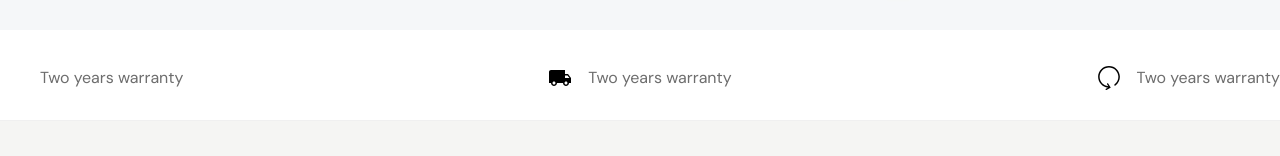
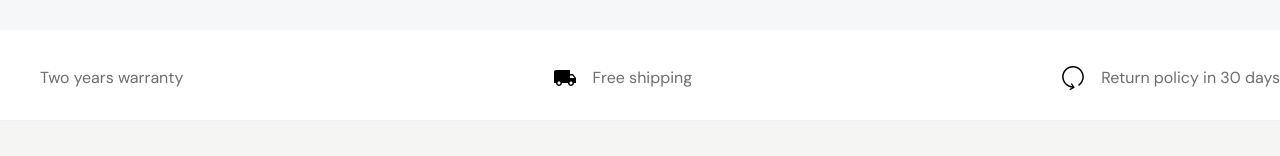
Before and after one commit to Nabab-Sharif/React-Project-5-Ecommerce-Orebi, a React (Vite) app: page / in a window 1280 px wide. Shown: the part 558-714 px from the top of the page. Built offline with nearby package versions, Linux system fonts and the light colour scheme; some icons are missing.

Commit message:
BannerFooter part  Update of Home Page

```diff
--- a/src/components/home/BannerFooter.jsx
+++ b/src/components/home/BannerFooter.jsx
@@ -16,12 +16,12 @@ const BannerFooter = () => {
 
             <div className="flex items-center gap-x-4">
               <MdLocalShipping className="text-2xl" />
-              <p className="text-base font-dm font-normal leading-normal text-[#6D6D6D]">Two years warranty</p>
+              <p className="text-base font-dm font-normal leading-normal text-[#6D6D6D]">Free shipping</p>
             </div>
 
             <div className="flex items-center gap-x-4">
               <SlReload className="text-2xl" />
-              <p className="text-base font-dm font-normal leading-normal text-[#6D6D6D]">Two years warranty</p>
+              <p className="text-base font-dm font-normal leading-normal text-[#6D6D6D]">Return policy in 30 days</p>
             </div>
 
           </div>
```
